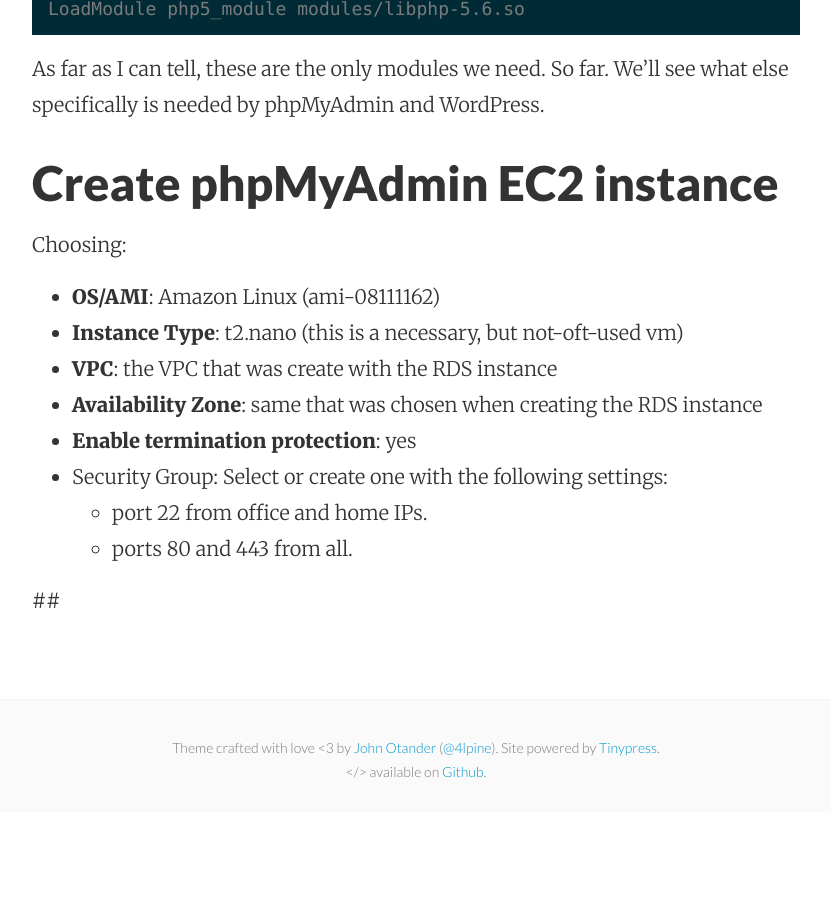
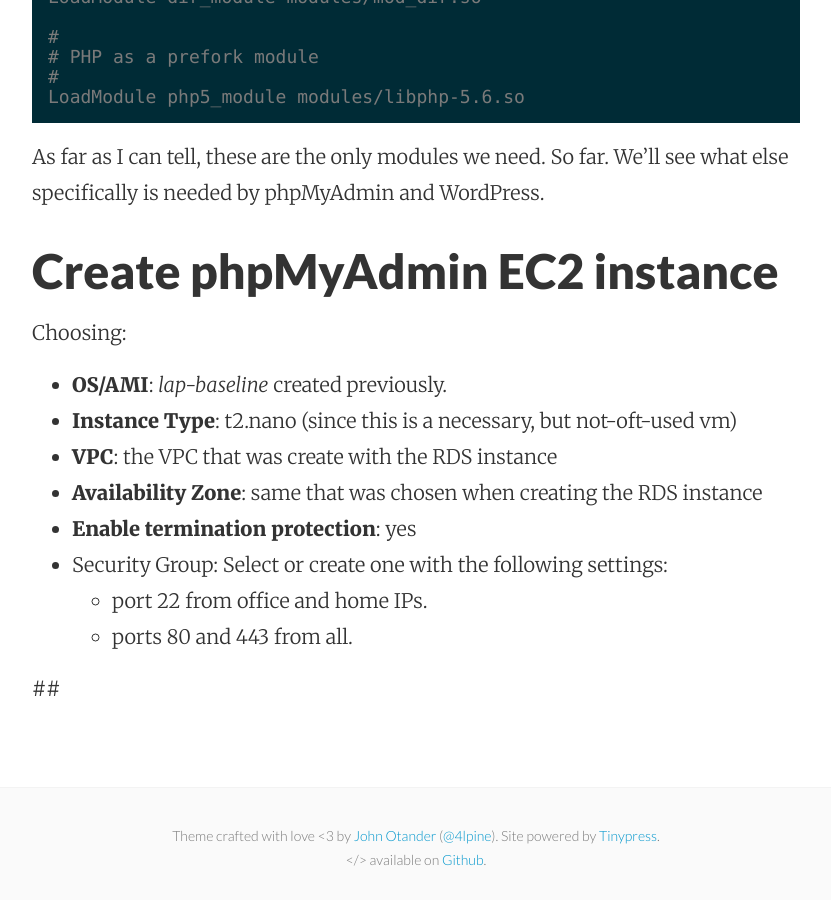
Before and after one commit to mattymaloney/mattymaloney.github.io, a Jekyll site: the page built from _posts/2016-03-28-apache-php-wordpress-phpmyadmin-aws-vpc-ec2-linux-rds-mariadb.md, in a window 1280 px wide and 900 px high, scrolled down 6832 px. Shown: the whole window, without its empty margins (224-1055 px from the left). Built offline with Jekyll 4.4.1, drawn with Linux system fonts in a browser that asks for light colours; before the commit the page ends 7644 px from its top, so only the background shows below that; some of the changed text lies outside the part shown.

Commit message:
Created 2016-03-28-apache-php-wordpress-phpmyadmin-aws-vpc-ec2-linux-rds-mariadb.md

```diff
--- a/_posts/2016-03-28-apache-php-wordpress-phpmyadmin-aws-vpc-ec2-linux-rds-mariadb.md
+++ b/_posts/2016-03-28-apache-php-wordpress-phpmyadmin-aws-vpc-ec2-linux-rds-mariadb.md
@@ -54,6 +54,8 @@
 - Security Group: Select or create one with the following settings:
 	- port 22 from office and home IPs.
     - ports 80 and 443 from all.
+
+Name the instance, e.g. _lap-baseline_. In this case, _lap_ stands for Linux, Apache, PHP.
 
 Associate an Elastic IP with the instance. I had to make this association in the VPC Console's "Elastic IPs" screen rather than the EC2 Console's Elastic IPs screen.
 
@@ -203,8 +205,8 @@
 
 Choosing:
 
-- **OS/AMI**: Amazon Linux (ami-08111162)
-- **Instance Type**: t2.nano (this is a necessary, but not-oft-used vm)
+- **OS/AMI**: _lap-baseline_ created previously.
+- **Instance Type**: t2.nano (since this is a necessary, but not-oft-used vm)
 - **VPC**: the VPC that was create with the RDS instance
 - **Availability Zone**: same that was chosen when creating the RDS instance
 - **Enable termination protection**: yes
```
